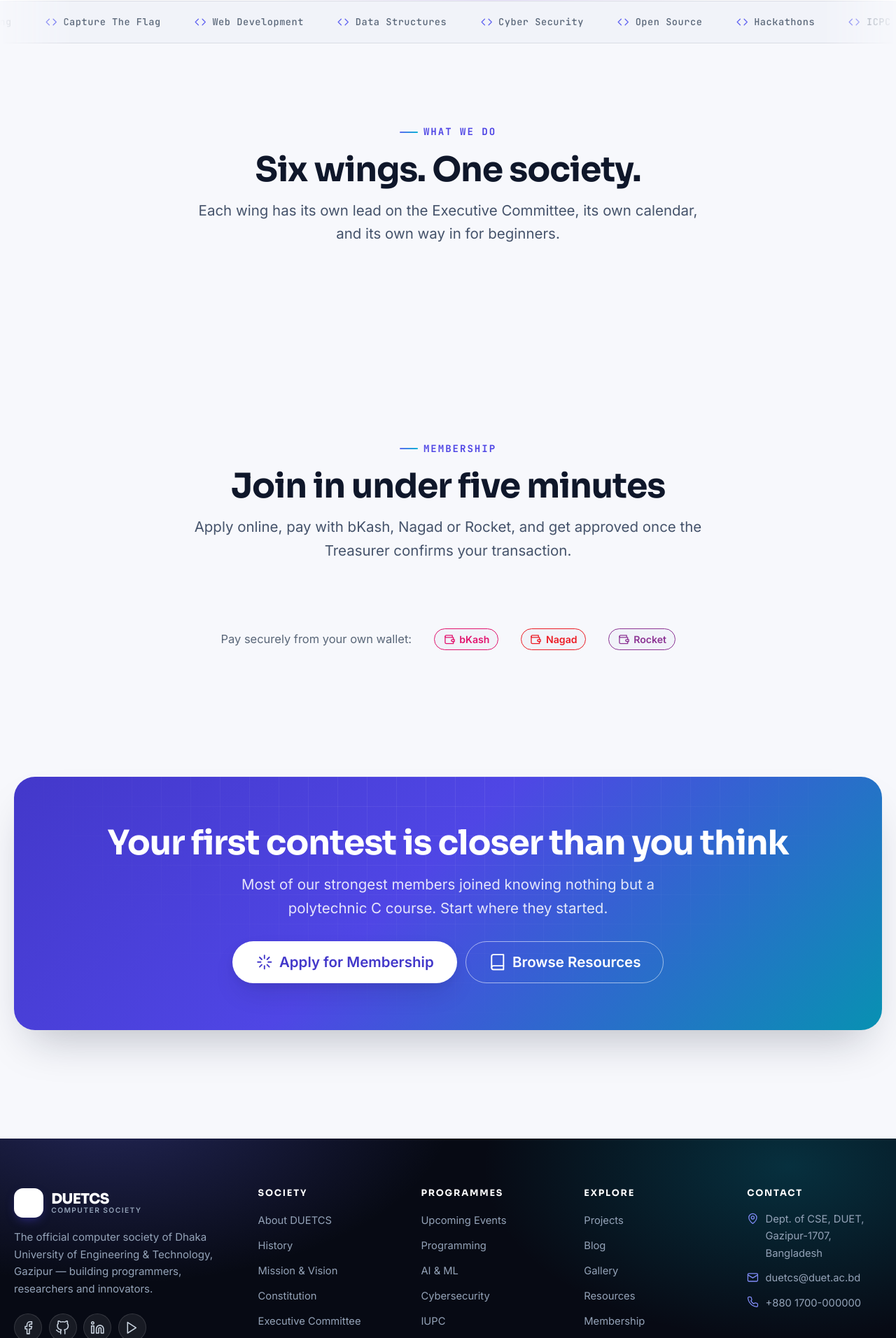
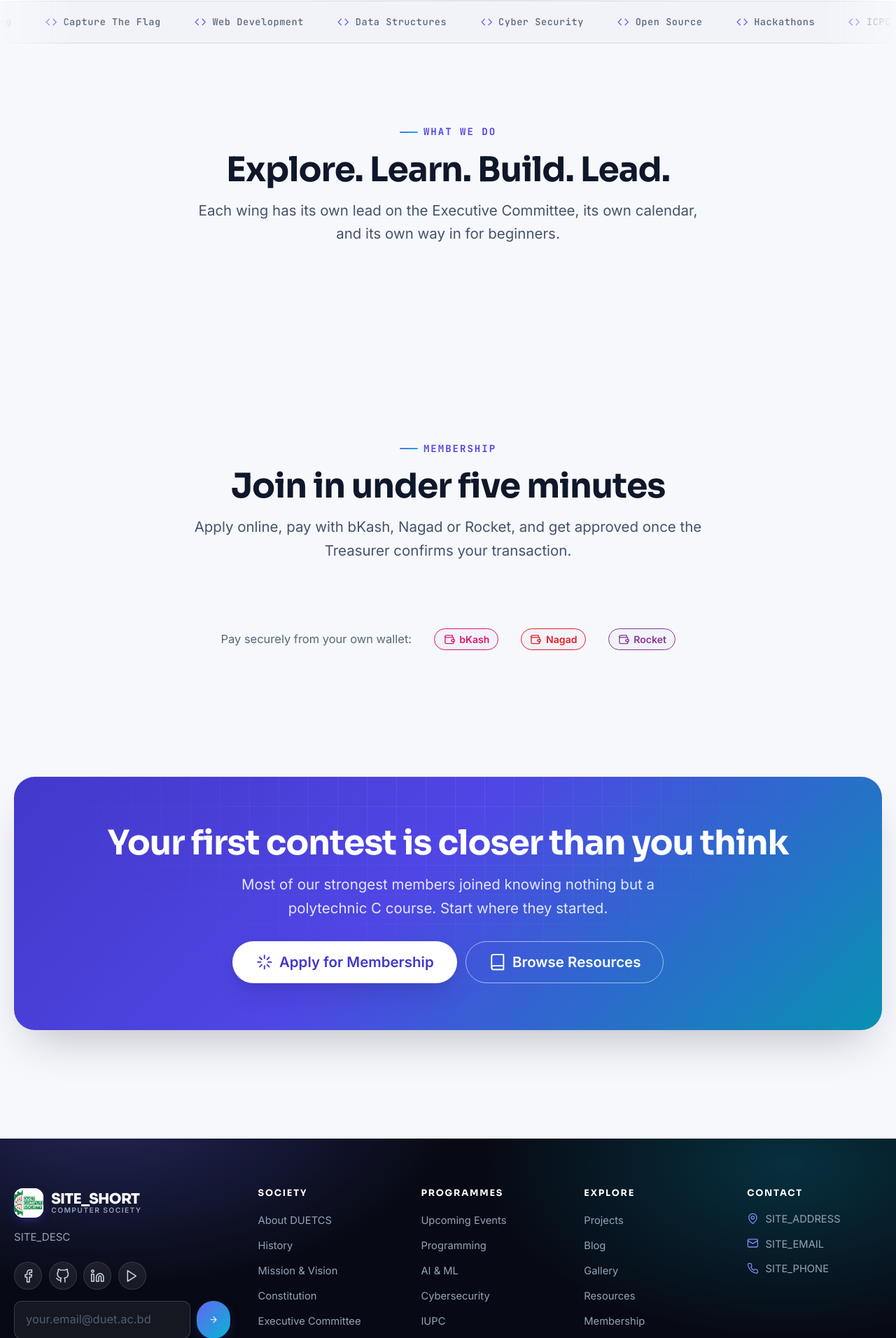
Before and after one commit to atik-1010/DUET-Computer-Society-Website, a PHP site: page / in a window 1280 px wide. Shown: the part 1135-3047 px from the top of the page at 70% size. Run offline with PHP 8.4, Linux system fonts and the light colour scheme; data that the repository does not hold is empty; some libraries are stand-ins or nearby versions.

Commit message:
Update DUETCS website

```diff
--- a/app/controllers/contact.php
+++ b/app/controllers/contact.php
@@ -60,8 +60,8 @@ if ($_SERVER['REQUEST_METHOD'] === 'POST') {
 
 page('contact', [
     'title'       => 'Contact Us',
-    'description' => 'Reach the DUETCS executive committee — questions, sponsorship, collaboration or feedback.',
-    'subtitle'    => 'Questions, sponsorship, collaboration or a problem with the site — this reaches the committee.',
+    'description' => 'Reach the DUETCS executive committee - questions, sponsorship, collaboration or feedback.',
+    'subtitle'    => 'Questions, sponsorship, collaboration or a problem with the site - this reaches the committee.',
     'errors'      => $errors,
     'old'         => $old,
 ]);
--- a/app/controllers/events.php
+++ b/app/controllers/events.php
@@ -49,9 +49,9 @@ $counts['all'] = array_sum($counts);
 
 $labels = [
     'all'      => ['Events',          'Everything DUETCS has run, is running, and is about to run.'],
-    'upcoming' => ['Upcoming Events', 'Register now — these have not happened yet.'],
+    'upcoming' => ['Upcoming Events', 'Register now - these have not happened yet.'],
     'ongoing'  => ['Ongoing Events',  'Running right now. Most are still open to join.'],
-    'past'     => ['Past Events',     'The archive — recordings, results and write-ups.'],
+    'past'     => ['Past Events',     'The archive - recordings, results and write-ups.'],
 ];
 
 page('events', [
--- a/assets/css/main.css
+++ b/assets/css/main.css
@@ -3879,3 +3879,20 @@ pre code {
   object-position: center;
   padding: 0;
 }
+
+
+
+.footer-logo {
+  width: 100%;
+  height: 100%;
+  object-fit: contain;
+  display: block;
+}
+
+
+.admin-logo {
+  width: 100%;
+  height: 100%;
+  object-fit: contain;
+  display: block;
+}
--- a/config/config.php
+++ b/config/config.php
@@ -18,9 +18,9 @@ define('DB_CHARSET', 'utf8mb4');
 define('SITE_NAME',  'DUET Computer Society');
 define('SITE_SHORT', 'DUETCS');
 define('SITE_TAGLINE', 'Code. Create. Compete.');
-define('SITE_DESC',  'The official computer society of Dhaka University of Engineering & Technology, Gazipur — building programmers, researchers and innovators.');
+define('SITE_DESC',  'The official computer society of Dhaka University of Engineering & Technology, Gazipur - building programmers, researchers and innovators.');
 define('SITE_EMAIL', 'duetcs@duet.ac.bd');
-define('SITE_PHONE', '+880 1700-000000');
+define('SITE_PHONE', '+880 1738-587110');
 define('SITE_ADDRESS', 'Dept. of CSE, DUET, Gazipur-1707, Bangladesh');
 
 // ---------- URLs ----------
--- a/install.php
+++ b/install.php
@@ -301,7 +301,7 @@ $defaults = [
         <div class="field">
           <label for="admin_password">Password</label>
           <input class="input" type="password" id="admin_password" name="admin_password" required minlength="8" placeholder="At least 8 characters">
-          <span class="field-hint">Choose something you will remember — there is no password reset by email yet.</span>
+          <span class="field-hint">Choose something you will remember - there is no password reset by email yet.</span>
         </div>
       </div>
 
@@ -310,7 +310,7 @@ $defaults = [
       <label class="check" style="margin-bottom:.8rem">
         <input type="checkbox" name="with_seed" value="1" checked>
         <span>
-          <b>Load the sample content</b> — events, committee, activities, competitions, projects, blog posts,
+          <b>Load the sample content</b> - events, committee, activities, competitions, projects, blog posts,
           gallery, resources, certificates and membership plans. Recommended; you can edit or delete any of it later.
         </span>
       </label>
--- a/views/admin/settings.php
+++ b/views/admin/settings.php
@@ -50,7 +50,7 @@
     <?= icon('settings') ?>
     <div>
       Database credentials, the site name and the base URL live in
-      <code>config/config.php</code>. Editing that file is a deliberate step — it is not exposed here.
+      <code>config/config.php</code>. Editing that file is a deliberate step - it is not exposed here.
     </div>
   </div>
 
--- a/views/layouts/footer.php
+++ b/views/layouts/footer.php
@@ -4,13 +4,21 @@
   <div class="container">
     <div class="footer-top">
       <div class="footer-about">
+
 <a class="brand" href="<?= url() ?>">
-          <span class="brand-mark"><?= icon('code') ?></span>
+  <span class="brand-mark">
+    <img
+      src="<?= asset('img/logo.png') ?>"
+      alt="DUETCS Logo"
+      class="footer-logo"
+    >
+  </span>
   <span class="brand-text">
     <span class="brand-name"><?= e(SITE_SHORT) ?></span>
     <span class="brand-sub">Computer Society</span>
   </span>
 </a>
+
         <p><?= e(SITE_DESC) ?></p>
         <div class="social-row">
           <a href="<?= e(setting('facebook_url', '#')) ?>" target="_blank" rel="noopener" aria-label="Facebook"><?= icon('facebook') ?></a>
--- a/views/layouts/header.php
+++ b/views/layouts/header.php
@@ -23,7 +23,7 @@ $flashes = takeFlash();
   <meta name="viewport" content="width=device-width, initial-scale=1">
 
   <title>
-    <?= e($pageTitle === SITE_NAME ? SITE_NAME . ' — ' . SITE_TAGLINE : $pageTitle . ' · ' . SITE_SHORT) ?>
+    <?= e($pageTitle === SITE_NAME ? SITE_NAME . ' - ' . SITE_TAGLINE : $pageTitle . ' · ' . SITE_SHORT) ?>
   </title>
 
   <meta name="description" content="<?= e($pageDesc) ?>">
--- a/views/pages/home.php
+++ b/views/pages/home.php
@@ -9,7 +9,7 @@
       <div>
         <span class="hero-pill">
           <span class="tag">New</span>
-          <b>Fall 2026 CP Bootcamp</b> - registration is open
+          <b>Explore. Learn. Build. Lead.</b>
         </span>
 
         <h1>Where DUET students<br><span class="gradient-text">build, break and win.</span></h1>
@@ -94,7 +94,7 @@
   <div class="container">
     <div class="section-head center reveal">
       <span class="eyebrow">What we do</span>
-      <h2>Six wings. One society.</h2>
+      <h2>Explore. Learn. Build. Lead.</h2>
       <p>Each wing has its own lead on the Executive Committee, its own calendar, and its own way in for beginners.</p>
     </div>
 
@@ -140,7 +140,7 @@
       <div style="max-width:40rem">
         <span class="eyebrow">Compete</span>
         <h2>Contests we host and win</h2>
-        <p>From the campus championship to a 118-team national IUPC.</p>
+        <p>From the campus championship to a 150-team national IUPC.</p>
       </div>
       <a class="btn btn-ghost" href="<?= url('competitions') ?>">All competitions <?= icon('arrow') ?></a>
     </div>
@@ -239,7 +239,7 @@
       <div style="max-width:40rem">
         <span class="eyebrow">From the blog</span>
         <h2>Written by members</h2>
-        <p>Guides, retrospectives and advice — including the parts that did not work.</p>
+        <p>Guides, retrospectives and advice - including the parts that did not work.</p>
       </div>
       <a class="btn btn-ghost" href="<?= url('blog') ?>">All articles <?= icon('arrow') ?></a>
     </div>
--- a/views/pages/register.php
+++ b/views/pages/register.php
@@ -8,7 +8,7 @@
       </span>
     </a>
     <h2>Start where everyone starts.</h2>
-    <p>Create a free account. You can browse everything without one — but membership, certificates and event registration are tied to it.</p>
+    <p>Create a free account. You can browse everything without one - but membership, certificates and event registration are tied to it.</p>
     <ul class="auth-points">
       <li><?= icon('check') ?><span>Free to create, no membership fee required</span></li>
       <li><?= icon('check') ?><span>Apply for membership and pay by bKash, Nagad or Rocket</span></li>
```
Also changed, not shown: views/layouts/admin-header.php (+9 -1 lines). Lines whose indentation alone changed are shown as unchanged.
